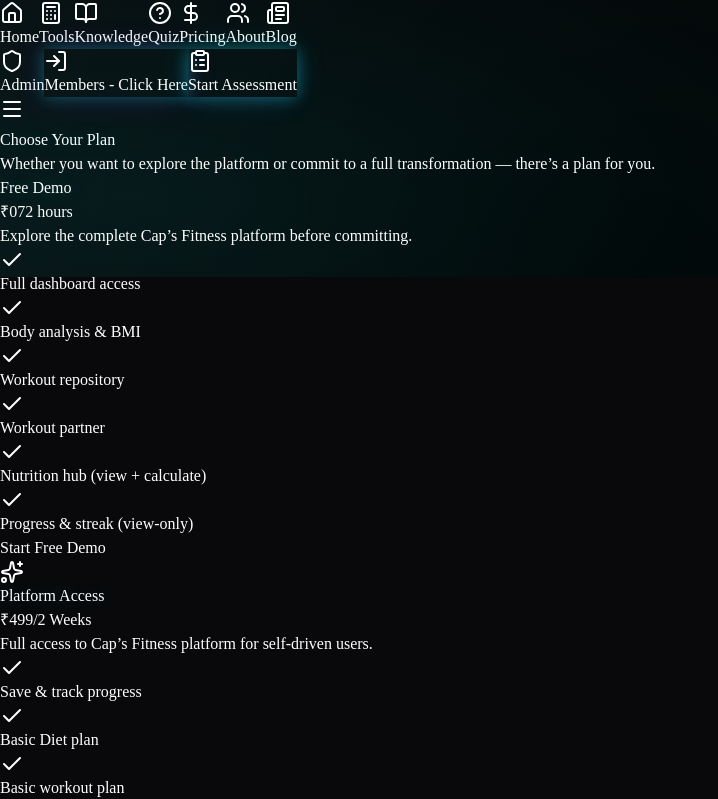
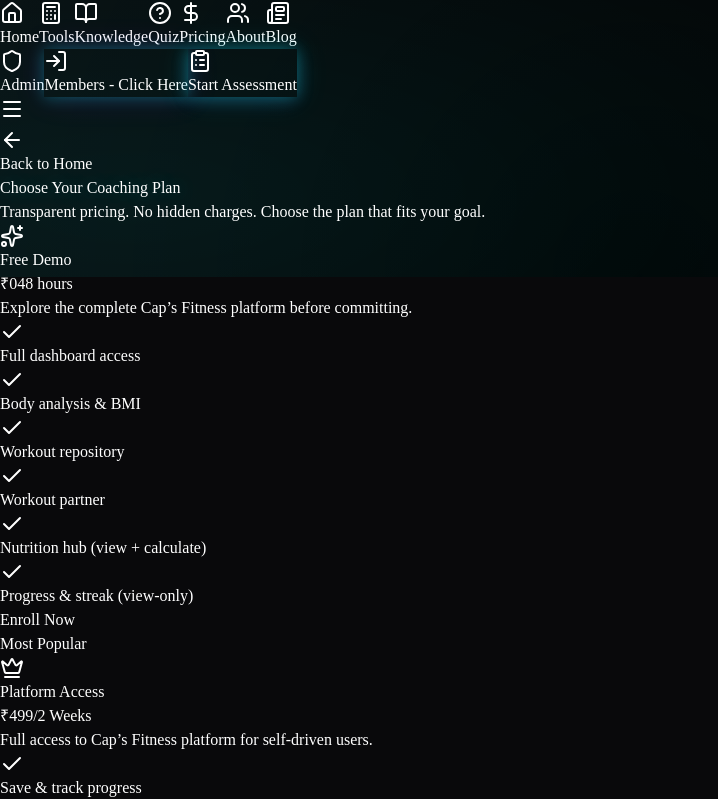
Before and after one commit to anto11451/Capfitnessv2.0, a React (Vite) app in the folder client/: page /pricing in a window 1280 px wide. Shown: the part 523-1322 px from the top of the page, without its empty margins (0-718 px from the left). Built offline with nearby package versions, Linux system fonts and the light colour scheme.

Commit message:
Update Pricing.tsx

```diff
--- a/client/src/pages/marketing/Pricing.tsx
+++ b/client/src/pages/marketing/Pricing.tsx
@@ -1,24 +1,19 @@
+import { motion } from "framer-motion";
+import { Card, CardContent, CardDescription, CardHeader, CardTitle } from "@/components/ui/card";
+import { Button } from "@/components/ui/button";
+import { Badge } from "@/components/ui/badge";
+import { Check, ArrowLeft, Sparkles, Crown, Rocket } from "lucide-react";
+import { useLocation } from "wouter";
 import PageWrapper from "@/components/PageWrapper";
-import { Button } from "@/components/ui/button";
-import { Check, Sparkles, Crown, Rocket } from "lucide-react";
-import clsx from "clsx";
 
-type PricingPlan = {
-  name: string;
-  price: string;
-  period?: string;
-  description: string;
-  features: string[];
-  cta: string;
-  popular?: boolean;
-  icon?: any;
-};
+export default function Pricing() {
+  const [, setLocation] = useLocation();
 
-const plans: PricingPlan[] = [
+  const plans = [
     {
       name: "Free Demo",
       price: "₹0",
-    period: "72 hours",
+      period: "48 hours",
       description:
         "Explore the complete Cap’s Fitness platform before committing.",
       features: [
@@ -29,7 +24,10 @@ const plans: PricingPlan[] = [
         "Nutrition hub (view + calculate)",
         "Progress & streak (view-only)",
       ],
-    cta: "Start Free Demo",
+      popular: false,
+      icon: Sparkles,
+      gradient: "from-blue-500/20 to-cyan-500/20",
+      borderColor: "border-blue-500/30",
     },
     {
         name: "Platform Access",
@@ -46,8 +44,10 @@ const plans: PricingPlan[] = [
             "Progress analytics",
             "All core platform features",
       ],
-    cta: "Unlock Platform",
-    icon: Sparkles,
+      popular: true,
+      icon: Crown,
+      gradient: "from-primary/20 to-accent/20",
+      borderColor: "border-primary/50",
     },
     {
       name: "4-Week Coaching + Platform",
@@ -64,9 +64,10 @@ const plans: PricingPlan[] = [
             "Habit & lifestyle coaching",
             "Progress review",
       ],
-    cta: "Start Coaching",
-    popular: true,
-    icon: Crown,
+      popular: false,
+      icon: Rocket,
+      gradient: "from-purple-500/20 to-pink-500/20",
+      borderColor: "border-purple-500/30",
     },
     {
       name: "8-Week Transformation PRO",
@@ -83,104 +84,143 @@ const plans: PricingPlan[] = [
           "End-of-program review",
           "Maintenance roadmap",
       ],
-    cta: "Go Pro",
+      popular: false,
       icon: Rocket,
+      gradient: "from-purple-500/20 to-pink-500/20",
+      borderColor: "border-purple-500/30",
     },
   ];
 
-export default function Pricing() {
   return (
     <PageWrapper>
-      <div className="max-w-7xl mx-auto px-6 py-20">
-        {/* Header */}
-        <div className="text-center mb-16">
-          <h1 className="text-4xl md:text-5xl font-bold text-white mb-4">
-            Choose Your <span className="text-primary">Plan</span>
+      <div className="py-12 px-4">
+        <div className="max-w-7xl mx-auto">
+          <motion.div
+            initial={{ opacity: 0, y: 20 }}
+            animate={{ opacity: 1, y: 0 }}
+            transition={{ duration: 0.5 }}
+          >
+            <Button
+              variant="ghost"
+              onClick={() => setLocation("/")}
+              className="mb-8 hover:bg-primary/10"
+            >
+              <ArrowLeft className="w-4 h-4 mr-2" />
+              Back to Home
+            </Button>
+          </motion.div>
+
+          <motion.div
+            className="text-center mb-16"
+            initial={{ opacity: 0, y: 20 }}
+            animate={{ opacity: 1, y: 0 }}
+            transition={{ duration: 0.5, delay: 0.1 }}
+          >
+            <h1 className="text-4xl md:text-6xl font-display font-bold mb-4">
+              Choose Your <span className="text-primary neon-text">Coaching Plan</span>
             </h1>
-          <p className="text-muted-foreground max-w-2xl mx-auto">
-            Whether you want to explore the platform or commit to a full
-            transformation — there’s a plan for you.
+            <p className="text-lg text-muted-foreground max-w-2xl mx-auto">
+              Transparent pricing. No hidden charges. Choose the plan that fits your goal.
             </p>
-        </div>
+          </motion.div>
 
-        {/* Pricing Cards */}
-        <div className="grid grid-cols-1 md:grid-cols-2 lg:grid-cols-4 gap-8">
+          <div className="grid grid-cols-1 md:grid-cols-3 gap-8">
             {plans.map((plan, index) => {
-            const Icon = plan.icon ?? null;
+              const Icon = plan.icon;
+              return (
+                <motion.div
+                  key={plan.name}
+                  initial={{ opacity: 0, y: 30 }}
+                  animate={{ opacity: 1, y: 0 }}
+                  transition={{ duration: 0.5, delay: 0.2 + index * 0.1 }}
+                  className={plan.popular ? "md:-mt-4 md:mb-4" : ""}
+                >
+                  <Card
+                    className={`
+                      relative overflow-hidden h-full
+                      bg-card/80 backdrop-blur-sm
+                      border ${plan.borderColor}
+                      transition-all duration-300
+                      hover:scale-[1.02]
+                      ${plan.popular ? "neon-glow" : ""}
+                    `}
+                  >
+                    <div className={`absolute inset-0 bg-gradient-to-br ${plan.gradient} pointer-events-none`} />
 
-            return (
-              <div
-                key={index}
-                className={clsx(
-                  "relative rounded-2xl border bg-card/40 backdrop-blur p-8 flex flex-col",
-                  plan.popular
-                    ? "border-primary shadow-[0_0_40px_rgba(0,255,255,0.15)]"
-                    : "border-white/10"
-                )}
-              >
-                {/* Popular Badge */}
                     {plan.popular && (
-                  <div className="absolute -top-4 left-1/2 -translate-x-1/2 bg-primary text-black text-sm font-semibold px-4 py-1 rounded-full">
+                      <div className="absolute -top-px left-1/2 -translate-x-1/2">
+                        <Badge className="px-4 py-1 bg-primary text-primary-foreground rounded-b-lg rounded-t-none neon-glow">
                           Most Popular
+                        </Badge>
                       </div>
                     )}
 
-                {/* Icon */}
-                {Icon && (
-                  <div className="w-14 h-14 rounded-xl bg-gradient-to-br from-primary/20 to-accent/20 flex items-center justify-center mb-6 mx-auto">
+                    <CardHeader className="relative space-y-4 pb-8 pt-8">
+                      <div className="w-14 h-14 rounded-xl bg-gradient-to-br from-primary/20 to-accent/20 flex items-center justify-center mx-auto">
                         <Icon className="w-7 h-7 text-primary" />
                       </div>
-                )}
+                      <CardTitle className="text-2xl text-center font-display">{plan.name}</CardTitle>
+                      <div className="flex items-baseline justify-center gap-1">
+                        <span className="text-5xl font-bold font-display text-foreground">{plan.price}</span>
+                        <span className="text-muted-foreground">{plan.period}</span>
+                      </div>
+                      <CardDescription className="text-base text-center">{plan.description}</CardDescription>
+                    </CardHeader>
 
-                {/* Title */}
-                <h3 className="text-xl font-semibold text-white text-center mb-2">
-                  {plan.name}
-                </h3>
-
-                {/* Price */}
-                <div className="text-center mb-4">
-                  <span className="text-4xl font-bold text-white">
-                    {plan.price}
-                  </span>
-                  {plan.period && (
-                    <span className="text-muted-foreground ml-1">
-                      {plan.period}
-                    </span>
-                  )}
+                    <CardContent className="relative space-y-6">
+                      <ul className="space-y-3">
+                        {plan.features.map((feature, idx) => (
+                          <motion.li
+                            key={idx}
+                            className="flex items-start gap-3"
+                            initial={{ opacity: 0, x: -10 }}
+                            animate={{ opacity: 1, x: 0 }}
+                            transition={{ delay: 0.4 + idx * 0.05 }}
+                          >
+                            <div className="w-5 h-5 rounded-full bg-primary/20 flex items-center justify-center shrink-0 mt-0.5">
+                              <Check className="w-3 h-3 text-primary" />
                             </div>
-
-                {/* Description */}
-                <p className="text-sm text-muted-foreground text-center mb-6">
-                  {plan.description}
-                </p>
-
-                {/* Features */}
-                <ul className="space-y-3 mb-8 flex-1">
-                  {plan.features.map((feature, i) => (
-                    <li key={i} className="flex items-start gap-3 text-sm">
-                      <Check className="w-5 h-5 text-primary mt-0.5" />
-                      <span className="text-muted-foreground">
-                        {feature}
-                      </span>
-                    </li>
+                            <span className="text-sm text-foreground/90">{feature}</span>
+                          </motion.li>
                         ))}
                       </ul>
 
-                {/* CTA */}
                       <Button
-                  type="button"
-                  className={clsx(
-                    "w-full",
-                    plan.popular
-                      ? "bg-primary text-black hover:bg-primary/90"
-                      : "bg-white/10 hover:bg-white/20 text-white"
-                  )}
+                        className={`w-full ${plan.popular ? "neon-glow bg-primary hover:bg-primary/90" : ""}`}
+                        variant={plan.popular ? "default" : "outline"}
+                        size="lg"
+                        onClick={() => setLocation("/intake")}
                       >
-                  {plan.cta}
+                        Enroll Now
                       </Button>
-              </div>
+                    </CardContent>
+                  </Card>
+                </motion.div>
               );
             })}
+          </div>
+
+          <motion.div
+            className="mt-16"
+            initial={{ opacity: 0, y: 20 }}
+            animate={{ opacity: 1, y: 0 }}
+            transition={{ duration: 0.5, delay: 0.6 }}
+          >
+            <Card className="max-w-3xl mx-auto bg-card/80 backdrop-blur-sm border border-accent/30 neon-border-blue">
+              <div className="absolute inset-0 bg-gradient-to-br from-accent/10 to-transparent pointer-events-none rounded-lg" />
+              <CardHeader className="relative">
+                <CardTitle className="text-2xl font-display text-center">Need a Custom Plan?</CardTitle>
+                <CardDescription className="text-center">
+                  We offer personalised coaching for corporate teams, athletes, or special goals.
+                </CardDescription>
+              </CardHeader>
+              <CardContent className="relative text-center">
+                <Button variant="outline" size="lg" onClick={() => setLocation("/intake")} className="hover:bg-accent/10 hover:border-accent/50">
+                  Contact for Custom Pricing
+                </Button>
+              </CardContent>
+            </Card>
+          </motion.div>
         </div>
       </div>
     </PageWrapper>
```
Lines whose indentation alone changed are shown as unchanged.
